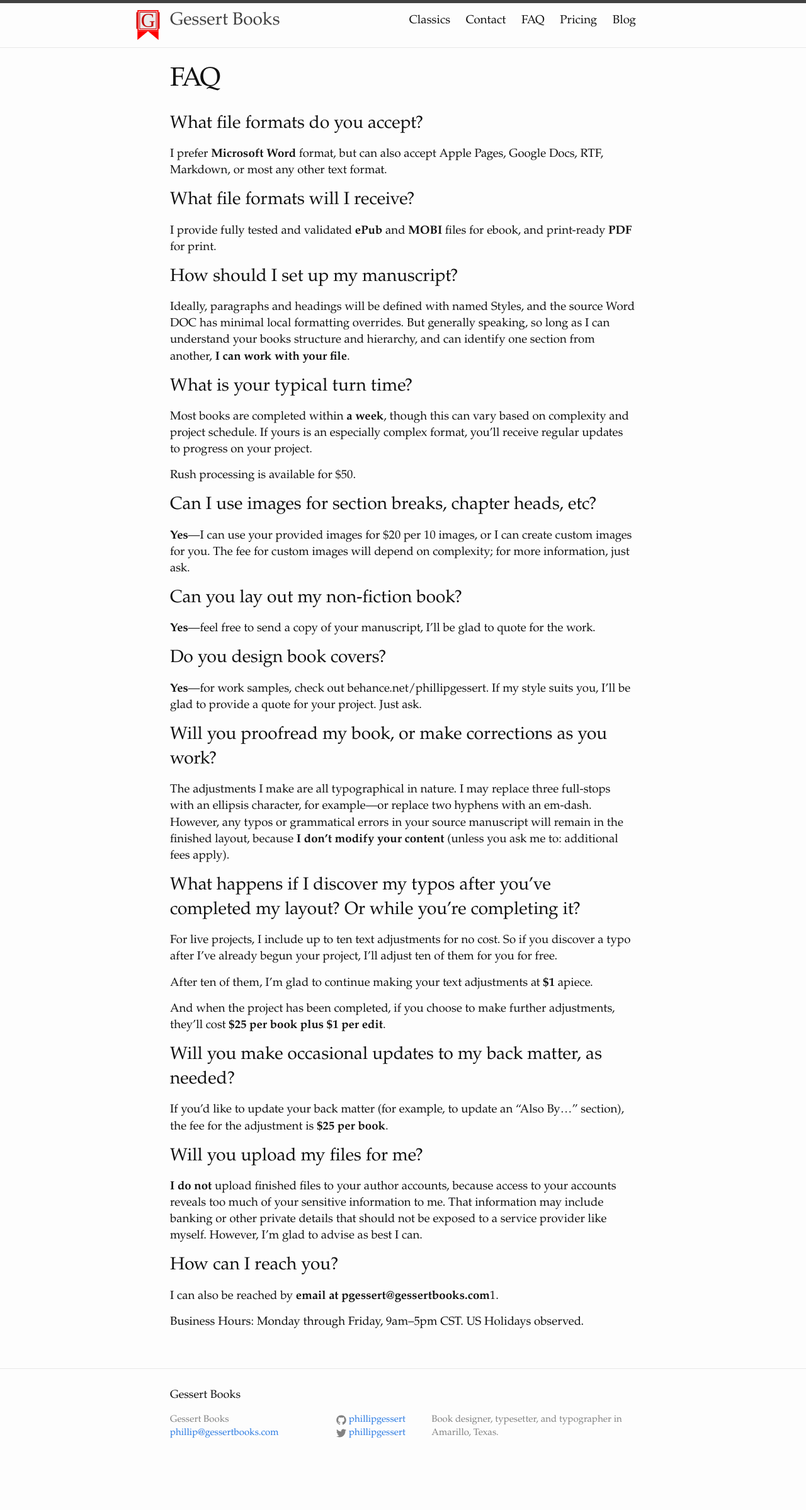
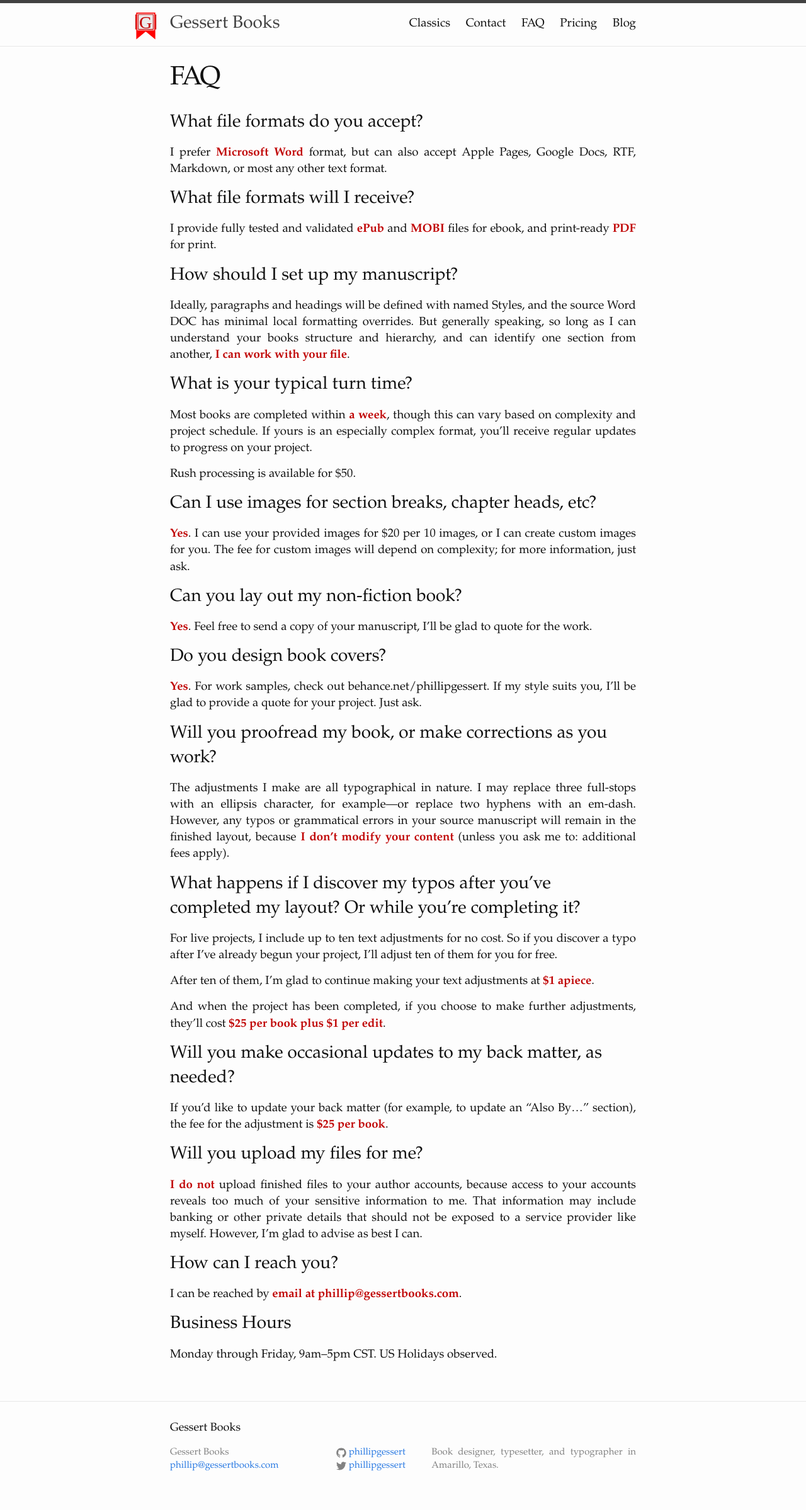
Before and after one commit to phillipgessert/phillipgessert.github.io, a Jekyll site: the page built from faq.md, in a window 1280 px wide. Shown: the whole page at 63% size. Built offline with Jekyll 4.4.1, drawn with Linux system fonts in a browser that asks for light colours; before the commit the page ends 2345 px from its top, so only the background shows below that.

Commit message:
table styling

```diff
--- a/_sass/_base.scss
+++ b/_sass/_base.scss
@@ -114,7 +114,7 @@
     border-left: 4px solid $grey-color-light;
     padding-left: $spacing-unit / 2;
     font-size: 18px;
-    letter-spacing: -1px;
+    //letter-spacing: -1px;
     font-style: italic;
 
     > :last-child {
--- a/_sass/_custom.scss
+++ b/_sass/_custom.scss
@@ -1,5 +1,18 @@
-table, th, td {
-   border: 1px solid black;
+// My variables
+$secondary-color: #FF0000;
+$tertiary-color: #C00505;
+
+table {
+	border-collapse: collapse;
+	width: 100%;
+	margin-bottom: 1em;
+}
+
+
+th, td {
+   padding-top: .5em;
+   padding-bottom: .5em;
+   border-bottom: 1px solid black;
 }
 
 .avatar {
@@ -13,8 +26,30 @@
 	background-repeat: no-repeat;
 	padding-left: 2.5em;
 	margin-left: -2.5em;
-	padding-bottom: .5em;
-	margin-bottom: -.5em;
+	padding-bottom: .25em;
+	margin-bottom: -.25em;
 	//font-variant: small-caps;
 	//text-transform: lowercase;
 }
+
+.site-header {
+	padding-top: .25em;
+}
+
+.footnotes {
+	border-top: 1px solid black;
+	//padding-top: 1em;
+	ol{
+		font-size: .85em;
+		margin-top: 1em;
+	}
+}
+
+sup {font-size: .65em;}
+p {
+	text-align: justify;
+	hyphens: auto;
+	text-justify: inter-word;
+}
+
+strong {color: $tertiary-color;}
--- a/faq.md
+++ b/faq.md
@@ -24,15 +24,15 @@
 
 # Can I use images for section breaks, chapter heads, etc?
 
-**Yes**—I can use your provided images for $20 per 10 images, or I can create custom images for you. The fee for custom images will depend on complexity; for more information, just ask.
+**Yes**. I can use your provided images for $20 per 10 images, or I can create custom images for you. The fee for custom images will depend on complexity; for more information, just ask.
 
 # Can you lay out my non-fiction book?
 
-**Yes**—feel free to send a copy of your manuscript, I’ll be glad to quote for the work.
+**Yes**. Feel free to send a copy of your manuscript, I’ll be glad to quote for the work.
 
 # Do you design book covers?
 
-**Yes**—for work samples, check out behance.net/phillipgessert. If my style suits you, I’ll be glad to provide a quote for your project. Just ask.
+**Yes**. For work samples, check out behance.net/phillipgessert. If my style suits you, I’ll be glad to provide a quote for your project. Just ask.
 
 # Will you proofread my book, or make corrections as you work?
 
@@ -42,7 +42,7 @@
 
 For live projects, I include up to ten text adjustments for no cost. So if you discover a typo after I’ve already begun your project, I’ll adjust ten of them for you for free.
 
-After ten of them, I’m glad to continue making your text adjustments at **$1** apiece.
+After ten of them, I’m glad to continue making your text adjustments at **$1 apiece**.
 
 And when the project has been completed, if you choose to make further adjustments, they’ll cost **$25 per book plus $1 per edit**.
 
@@ -53,6 +53,7 @@
 **I do not** upload finished files to your author accounts, because access to your accounts reveals too much of your sensitive information to me. That information may include banking or other private details that should not be exposed to a service provider like myself. However, I’m glad to advise as best I can.
 
 # How can I reach you?
-I can also be reached by **email at pgessert@gessertbooks.com**1.
+I can be reached by **email at phillip@gessertbooks.com**.
 
-Business Hours: Monday through Friday, 9am–5pm CST. US Holidays observed.
+# Business Hours
+Monday through Friday, 9am–5pm CST. US Holidays observed.
```
Also changed, not shown: contact.md (+2 -2 lines), pricing.md (+5 -3 lines), img/gb-logo.svg.
